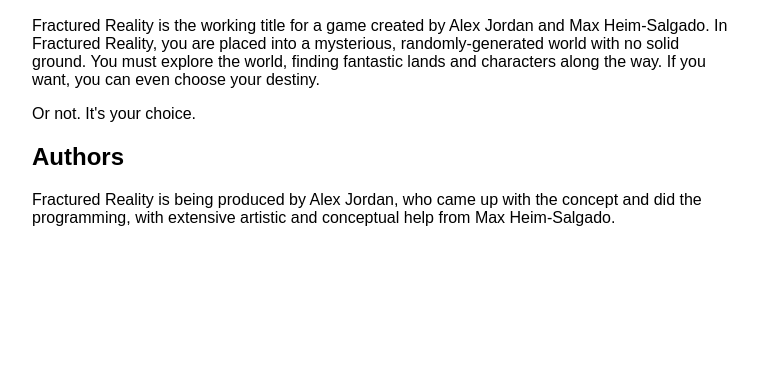
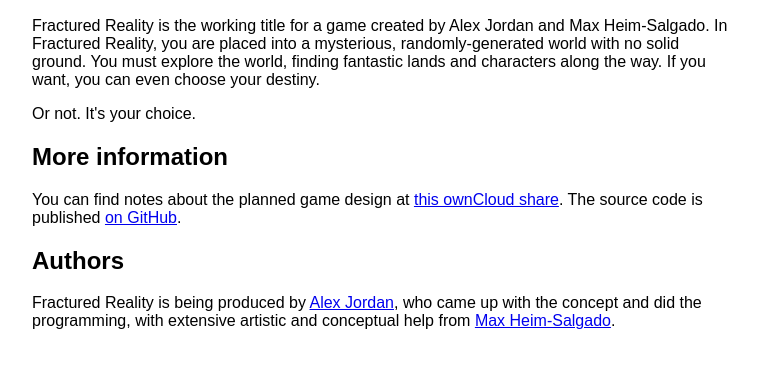
Before and after one commit to strugee/fractured-reality, a plain HTML site: page index.html in a window 1280 px wide. Shown: the part 168-536 px from the top of the page, without its empty margins (258-1016 px from the left). Drawn offline with Linux system fonts and the light colour scheme.

Commit message:
Add some more information

```diff
--- a/index.html
+++ b/index.html
@@ -10,7 +10,11 @@
 		<h2>About</h2>
 		<p>Fractured Reality is the working title for a game created by Alex Jordan and Max Heim-Salgado. In Fractured Reality, you are placed into a mysterious, randomly-generated world with no solid ground. You must explore the world, finding fantastic lands and characters along the way. If you want, you can even choose your destiny.</p>
 		<p>Or not. It's your choice.</p>
+		<h2>More information</h2>
+		<p>You can find notes about the planned game design at <a href="https://cloud.strugee.net/index.php/s/RfvyiP5JTc86gkI">this ownCloud share</a>. The source code is published <a href="https://github.com/strugee/fractured-reality">on GitHub</a>.</p>
+		<!--<h2>Concept art</h2>
+		<p></p>-->
 		<h2>Authors</h2>
-		<p>Fractured Reality is being produced by Alex Jordan, who came up with the concept and did the programming, with extensive artistic and conceptual help from Max Heim-Salgado.</p>
+		<p>Fractured Reality is being produced by <a href="https://strugee.net/">Alex Jordan</a>, who came up with the concept and did the programming, with extensive artistic and conceptual help from <a href="http://maxhsportfolio.weebly.com/">Max Heim-Salgado</a>.</p>
 	</body>
 </html>
```
